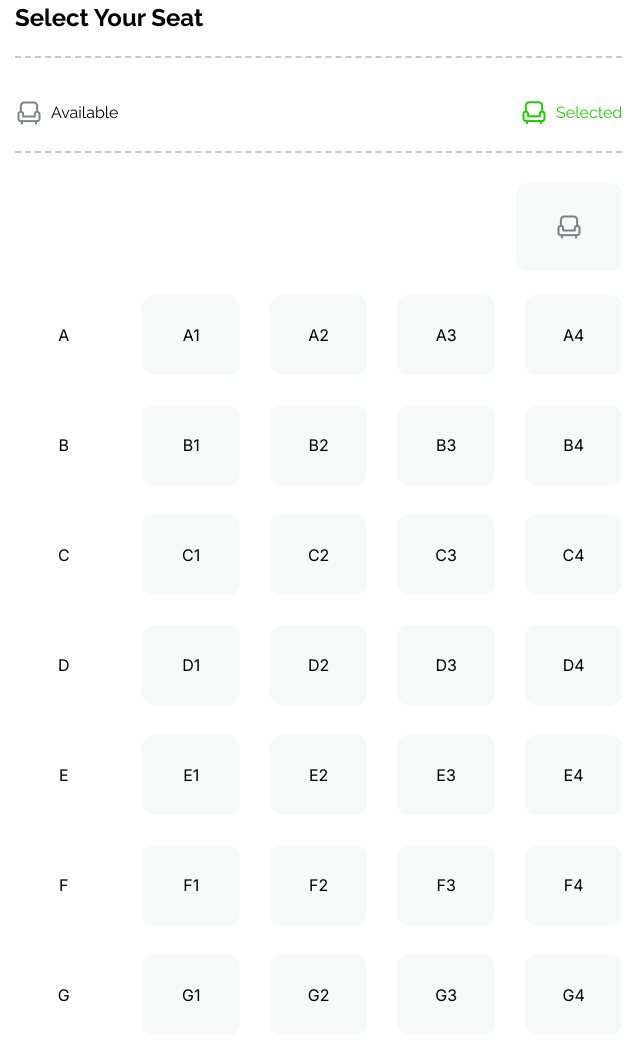
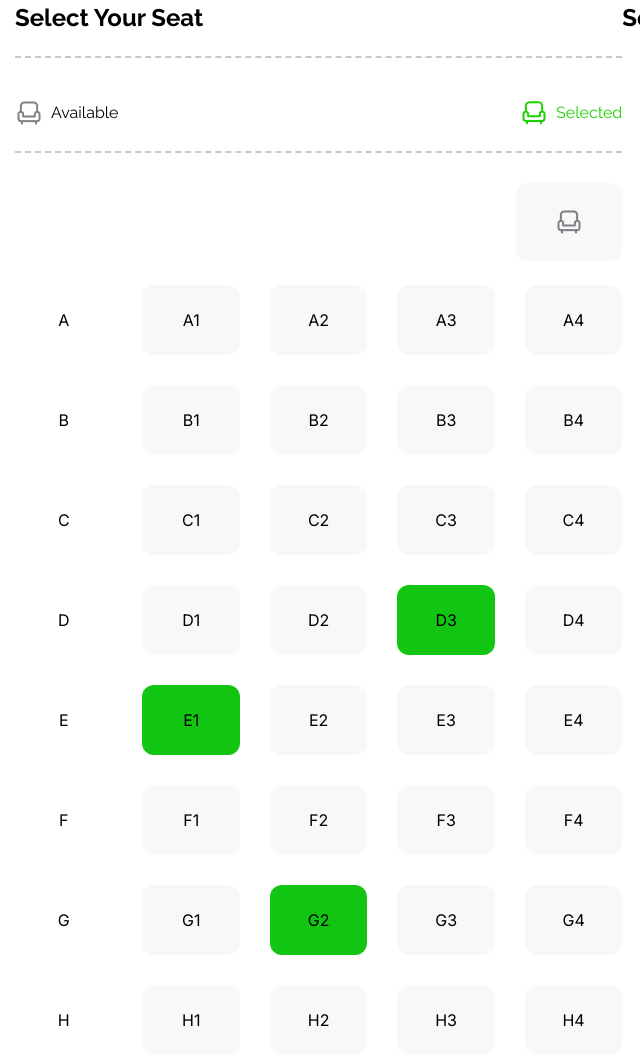
Before and after one commit to abirhasanabid/smart-ticketing, a plain HTML site: page index.html in a window 1280 px wide. Shown: the part 2460-3518 px from the top of the page, without its empty margins (143-783 px from the left). Drawn offline with nearby package versions, Linux system fonts and the light colour scheme.

Commit message:
new co-co-commit

```diff
--- a/index.html
+++ b/index.html
@@ -153,7 +153,7 @@
                 </div>
             </div>
             <!-- seat container -->
-            <div class="sit-container container-width">
+            <div class="sit-container container-width display-flex">
                 <div class="left-side-content">
                     <div class="first-sit-content ">
                         <h2 class="first-sit-content-title">Select Your Seat</h2>
@@ -190,10 +190,10 @@
                        <div class="box-pov">D</div>
                        <div class="box">D1</div>
                        <div class="box">D2</div>
-                       <div class="box">D3</div>
+                       <div class="box d3">D3</div>
                        <div class="box">D4</div>
                        <div class="box-pov">E</div>
-                       <div class="box">E1</div>
+                       <div class="box e1">E1</div>
                        <div class="box">E2</div>
                        <div class="box">E3</div>
                        <div class="box">E4</div>
@@ -204,7 +204,7 @@
                        <div class="box">F4</div>
                        <div class="box-pov">G</div>
                        <div class="box">G1</div>
-                       <div class="box">G2</div>
+                       <div class="box g2">G2</div>
                        <div class="box">G3</div>
                        <div class="box">G4</div>
                        <div class="box-pov">H</div>
@@ -224,6 +224,9 @@
                        <div class="box">J4</div>
                     </div>
                 </div>
+                <div class="right-side-content">
+                    <h2>Select Your Seat</h2>
+                </div>
             </div>
         </section>
     </main>
--- a/style/style.css
+++ b/style/style.css
@@ -390,8 +390,6 @@ header {
     margin-top: 30px;
     padding: 24px;
     justify-content: center;
-    background-color: #2e30302c;
-
 }
 
 .sit-numbers {
@@ -405,10 +403,13 @@ header {
 .box,
 .sit-number-png {
     background-color: #F7F8F8;
-    padding: 30px 15px;
+    padding: 25px 15px;
     text-align: center;
     border-radius: 12px;
 
+}
+.e1,.d3,.g2{
+    background-color: rgba(18, 197, 18, 0.993);
 }
 
 .box-pov {
```
